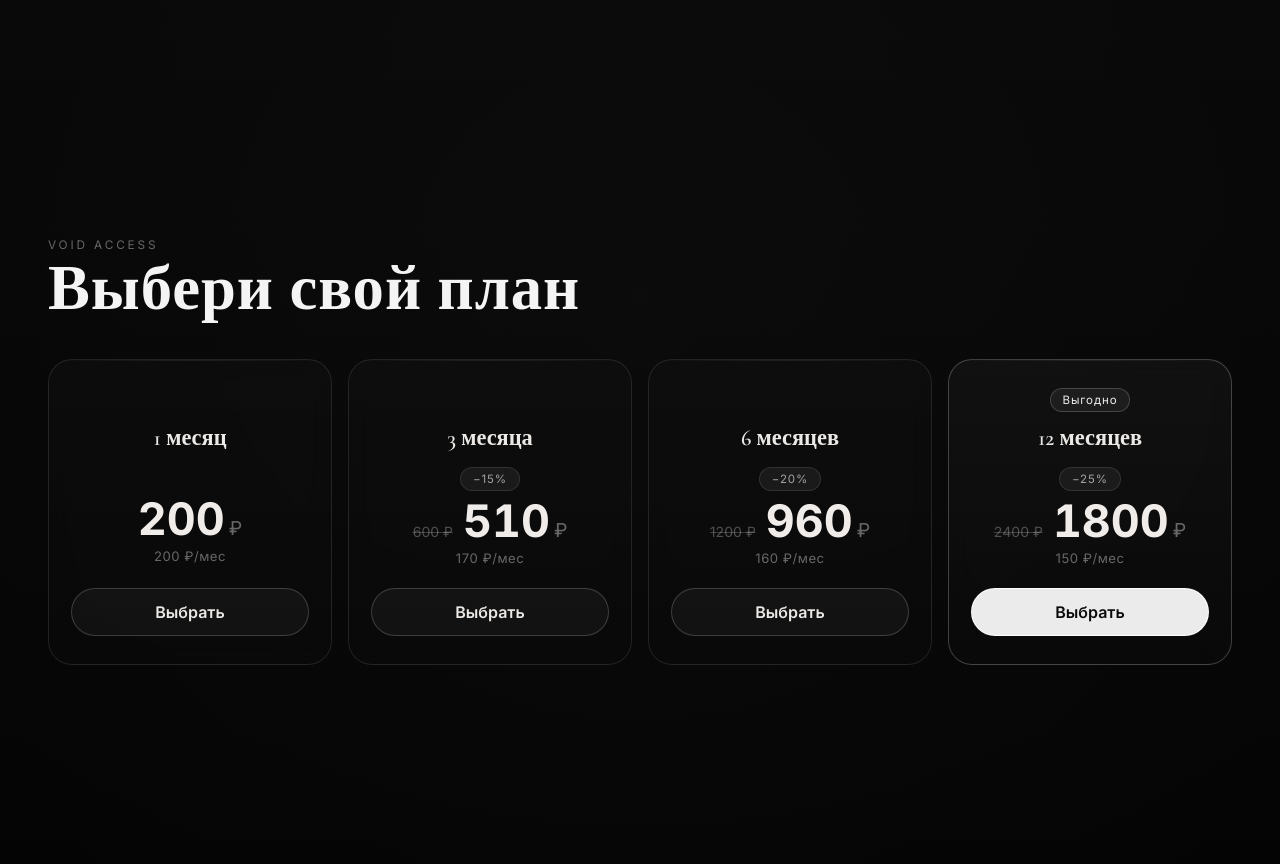
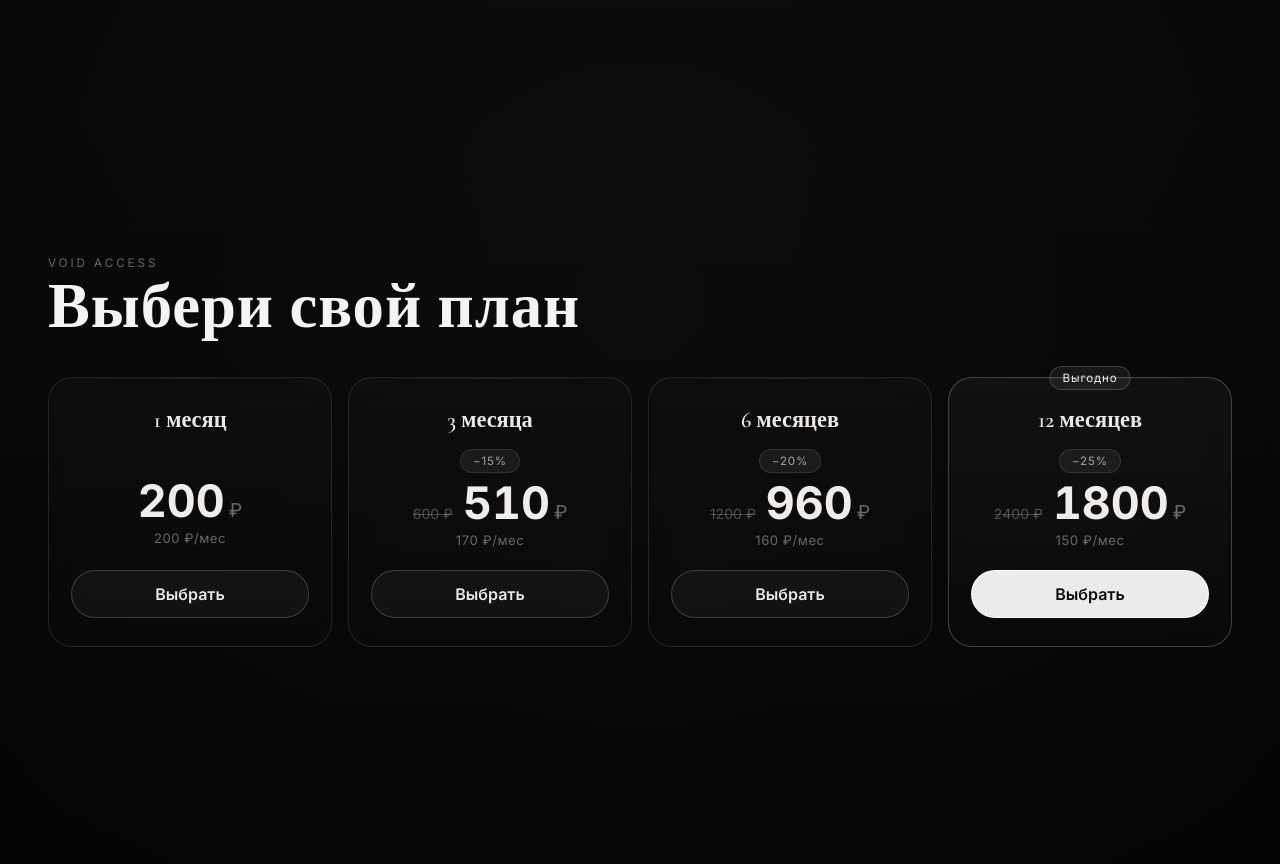
Before and after one commit to qqvoil/void, a Flask app: page / in a window 1280 px wide. Shown: the part 1553-2417 px from the top of the page. Run offline with Flask 3, Linux system fonts and the light colour scheme; some libraries are stand-ins or nearby versions.

Commit message:
Fix pricing card layout using absolute CSS positioning instead of hidden spacers

```diff
--- a/static/style.css
+++ b/static/style.css
@@ -714,7 +714,6 @@ button, input, select, textarea {
     transform 600ms cubic-bezier(0.22, 1, 0.36, 1),
     border-color 600ms cubic-bezier(0.22, 1, 0.36, 1),
     box-shadow 600ms cubic-bezier(0.22, 1, 0.36, 1);
-  overflow: hidden;
 }
 
 .pricing-card::before {
@@ -770,10 +769,15 @@ button, input, select, textarea {
 }
 
 .pricing-card__badge--best {
+  position: absolute;
+  top: -12px;
+  left: 50%;
+  transform: translateX(-50%);
   background: var(--accent-soft);
   color: var(--accent);
   border: 1px solid var(--accent-border);
-  margin-bottom: 12px;
+  margin-bottom: 0;
+  z-index: 2;
 }
 
 .pricing-card__price {
--- a/templates/base.html
+++ b/templates/base.html
@@ -8,7 +8,7 @@
   <link rel="preconnect" href="https://fonts.googleapis.com">
   <link rel="preconnect" href="https://fonts.gstatic.com" crossorigin>
   <link href="https://fonts.googleapis.com/css2?family=Cormorant+Garamond:wght@500;600;700&family=Inter:wght@400;500;600;700&display=swap" rel="stylesheet">
-  <link rel="stylesheet" href="{{ url_for('static', filename='style.css', v='18') }}">
+  <link rel="stylesheet" href="{{ url_for('static', filename='style.css', v='19') }}">
 </head>
 <body>
   <script src="{{ url_for('static', filename='telegram-web-app.js') }}"></script>
--- a/templates/index.html
+++ b/templates/index.html
@@ -223,7 +223,6 @@
       <div class="pricing-grid">
         <!-- 1 month -->
         <div class="pricing-card reveal">
-          <div class="pricing-card__badge pricing-card__badge--best" style="visibility: hidden; user-select: none; pointer-events: none;">Выгодно</div>
           <div class="pricing-card__period">1 месяц</div>
           <div class="pricing-card__badge" style="visibility: hidden; user-select: none;">−0%</div>
           <div class="pricing-card__price">
@@ -236,7 +235,6 @@
 
         <!-- 3 months -->
         <div class="pricing-card reveal">
-          <div class="pricing-card__badge pricing-card__badge--best" style="visibility: hidden; user-select: none; pointer-events: none;">Выгодно</div>
           <div class="pricing-card__period">3 месяца</div>
           <div class="pricing-card__badge pricing-card__badge--save">−15%</div>
           <div class="pricing-card__price">
@@ -250,7 +248,6 @@
 
         <!-- 6 months -->
         <div class="pricing-card reveal">
-          <div class="pricing-card__badge pricing-card__badge--best" style="visibility: hidden; user-select: none; pointer-events: none;">Выгодно</div>
           <div class="pricing-card__period">6 месяцев</div>
           <div class="pricing-card__badge pricing-card__badge--save">−20%</div>
           <div class="pricing-card__price">
```
